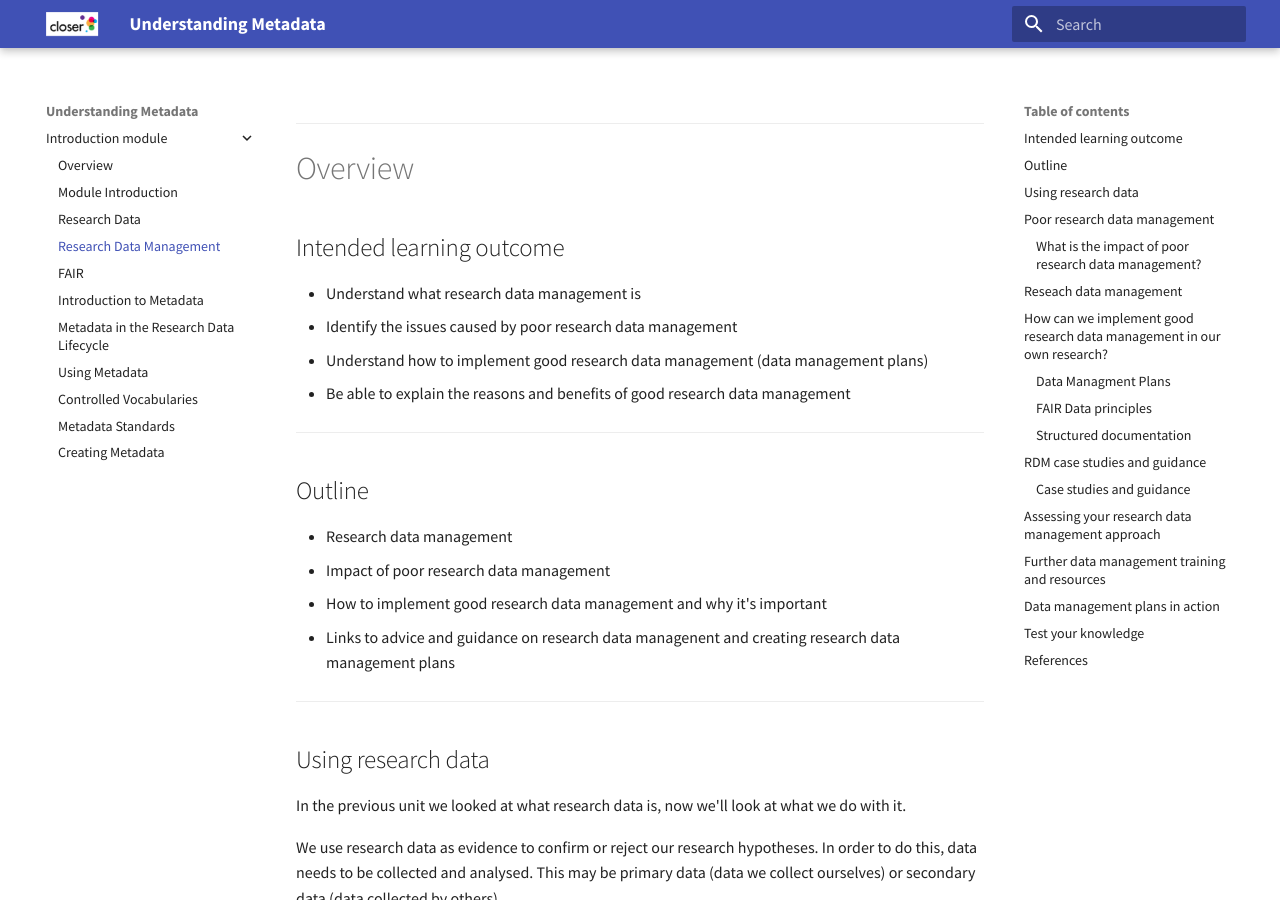
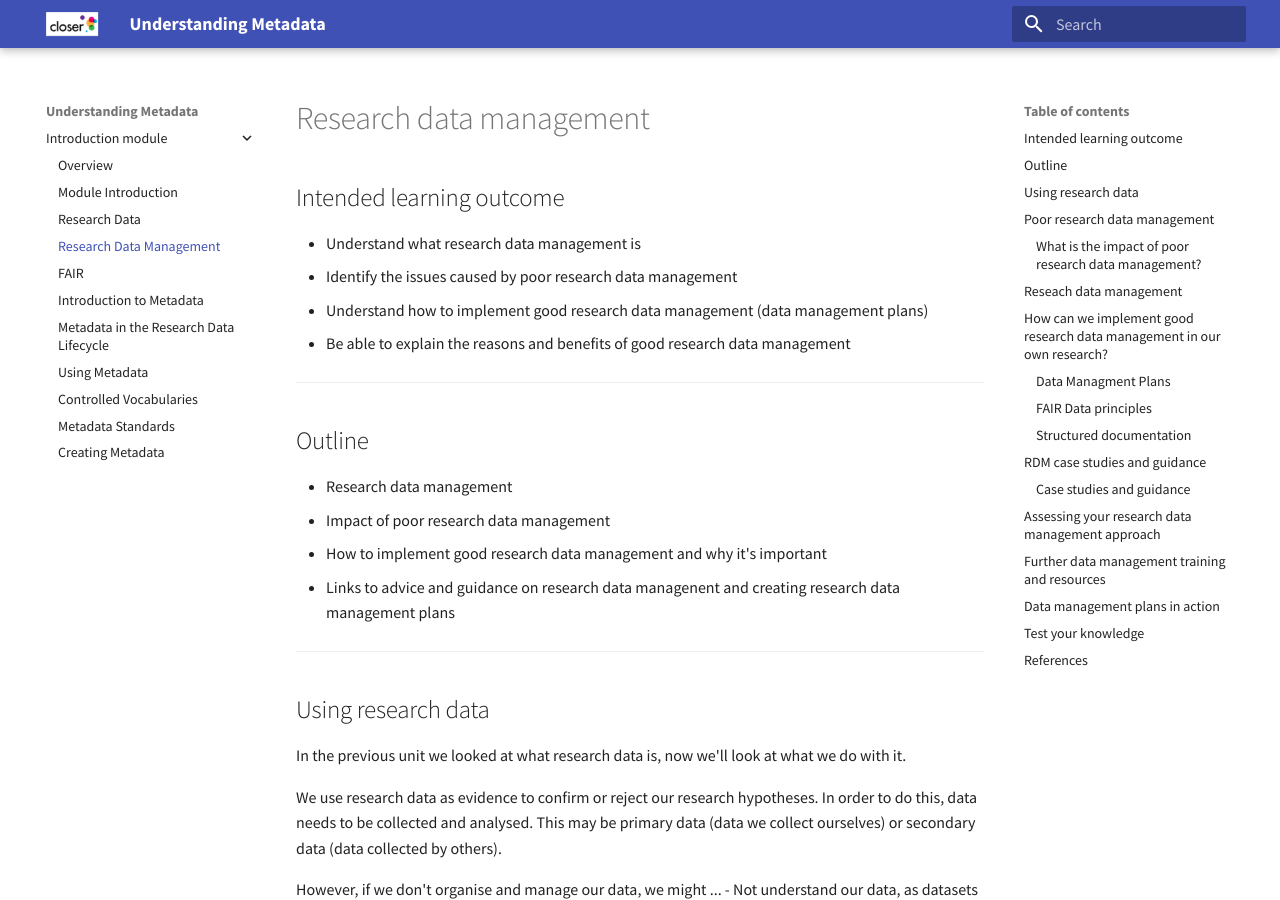
Before and after one commit to spuddybike/understanding-metadata, an MkDocs documentation site: the page built from docs/introduction/1.2 Research data management.md, in a window 1280 px wide and 900 px high. Built offline with MkDocs 1.6.1 and Material for MkDocs 9.7.7, drawn with Linux system fonts in a browser that asks for light colours.

Commit message:
Update 1.2 Research data management.md

```diff
--- a/docs/introduction/1.2 Research data management.md
+++ b/docs/introduction/1.2 Research data management.md
@@ -4,9 +4,7 @@ collaborators: Becky Oldroyd, Hayley Mills, Sarah White, Jon Johnson, Kate Reed
 date: March 30, 2025
 ---
 
----
-
-# Overview
+# Research data management
 
 ## Intended learning outcome
 
```
